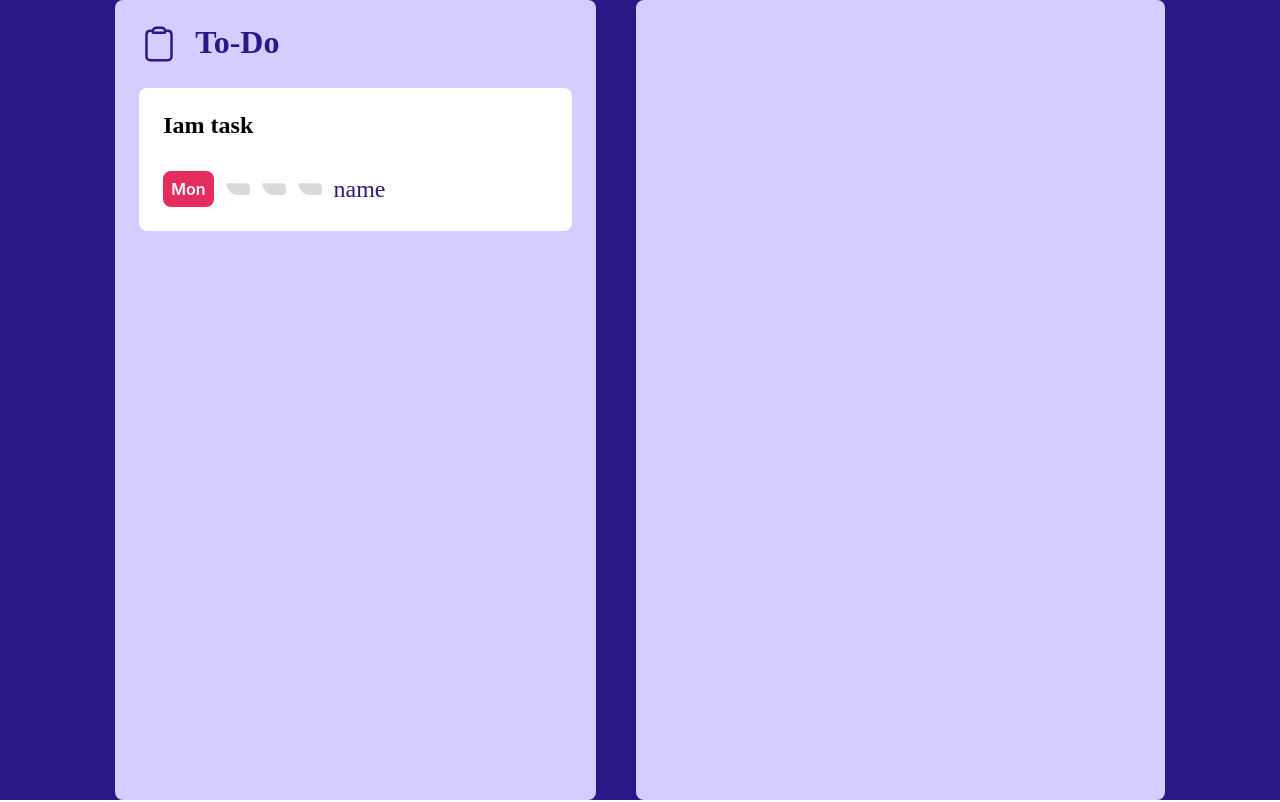
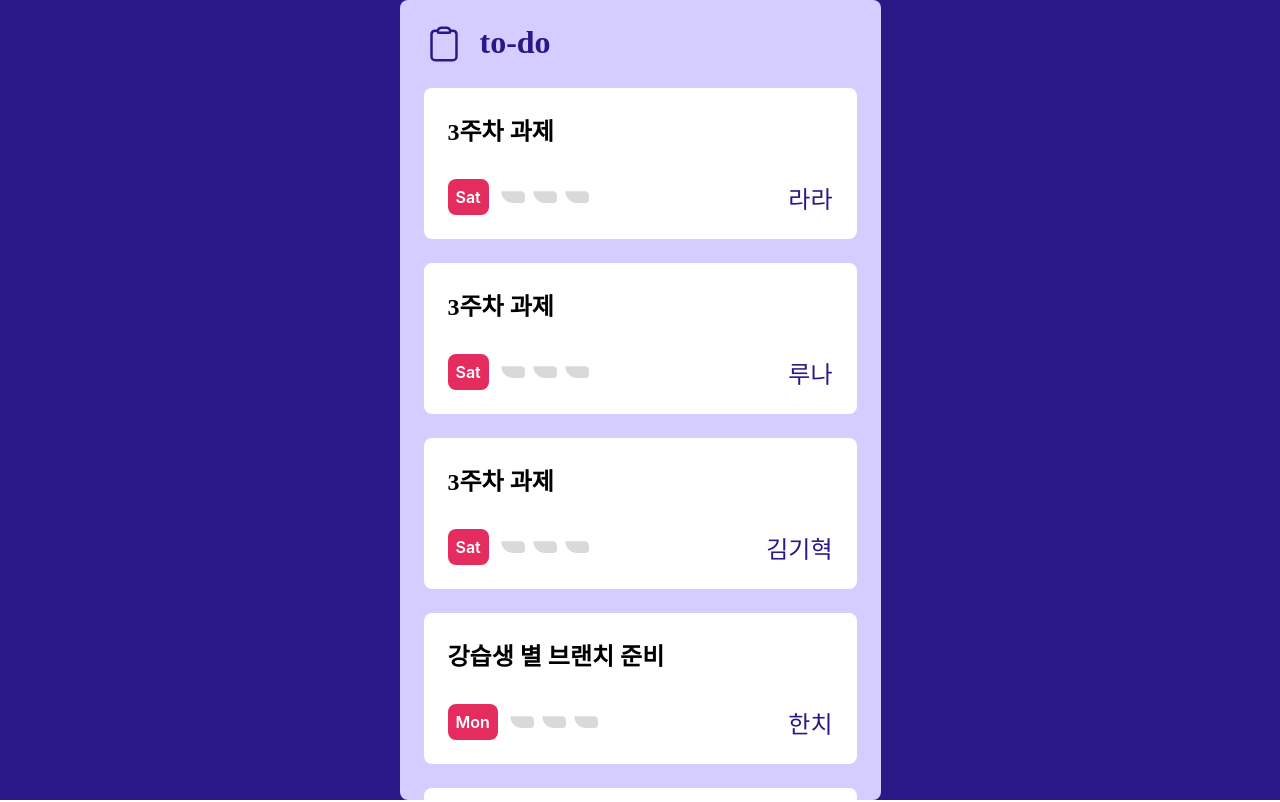
Before and after one commit to lindychi/frontend-bootcamp, a React (Create React App) app: page / in a window 1280 px wide. Shown: the top 802 px of the page. Built offline with nearby package versions, Linux system fonts and the light colour scheme.

Commit message:
.map함수

```diff
--- a/src/App.tsx
+++ b/src/App.tsx
@@ -6,84 +6,9 @@ import "./styles.css";  // styles.css 파일 불러온다
 
 
 
+function App() {
 
-function App() {
-  const todoDate=[
-    {
-      progress: "DONE",
-      title: "3주차 과제 노티하기",
-      level: 2,
-      priority: "medium",
-      dueDate: "Tue",
-      author: "한치",
-    },
-    {
-      progress: "TODO",
-      title: "3주차 과제",
-      level: 3,
-      priority: "high",
-      dueDate: "Sat",
-      author: "라라",
-    },
-    {
-      progress: "TODO",
-      title: "3주차 과제",
-      level: 3,
-      priority: "high",
-      dueDate: "Sat",
-      author: "루나",
-    },
-    {
-      progress: "TODO",
-      title: "3주차 과제",
-      level: 3,
-      priority: "high",
-      dueDate: "Sat",
-      author: "김기혁",
-    },
-    {
-      progress: "DONE",
-      title: "투두 데이터 준비",
-      level: 1,
-      priority: "high",
-      dueDate: "Mon",
-      author: "한치",
-    },
-    {
-      progress: "DONE",
-      title: "샘플 사이트 작성",
-      level: 3,
-      priority: "high",
-      dueDate: "Mon",
-      author: "한치",
-    },
-    {
-      progress: "TODO",
-      title: "강습생 별 브랜치 준비",
-      level: 2,
-      priority: "high",
-      dueDate: "Mon",
-      author: "한치",
-    },
-    {
-      progress: "TODO",
-      title: "피그마 개발자 모드 가이드",
-      level: 1,
-      priority: "medium",
-      dueDate: "Mon",
-      author: "한치",
-    },
-    {
-      progress: "TODO",
-      title: "VSCODE 새로고침 하는 법 가이드",
-      level: 1,
-      priority: "low",
-      dueDate: "Sat",
-      author: "한치",
-    },
-  ]
-
-// TODO 상태인 항목들만 필터링
+  // TODO 상태인 항목들만 필터링
   const todoList = todoData.filter((item) => item.progress === "TODO");
   const doneList = todoData.filter((item) => item.progress === "DONE");
 
@@ -95,53 +20,43 @@ function App() {
     </div>
   );
 
-  // TODO 리스트를 렌더링하는 React 컴포넌트
-// const TodoList = () => {
-//   return (
-//     <div>
-//       <h2>TODO List</h2>
-//       <ul>
-//         {todoList.map((todoItem, index) => (
-//           <li key={index}>{todoItem.title}</li>
-//         ))}
-//       </ul>
-//     </div>
-//   );
-// };
+
+
+  return (
+    <div className="FRAME flex justify-center gap-10 bg-blue-800">
+      <div className="w-[481px] h-screen bg-blue-100 rounded-lg p-6">
+        <div className="To-Do flex justify-auto">
+          <div className="pr-4"><TodoIcon /></div>
+          <div className="styled-head">to-do</div>
+        </div>
+
+
+          {todoList.map((item, index)=>
+            <div key={index} className="Task p-6 bg-white rounded-lg mt-6 mb-6">
+              <div className="frame1 styled-title pb-8">{item.title}</div>
+              <div className="frame2-1 flex w=[156px] space-x-3 items-center ">
+                  <div className="bg-[#E42C5F] styled-Date p-2 rounded-lg">{item.dueDate}</div>
+                  <div className="frame2-2 flex gap-2">
+                    <div className="Priority"><MySVGIcon /></div>
+                    <div className="Priority"><MySVGIcon /></div>
+                    <div className="Priority"><MySVGIcon /></div>
+              </div>
+                  <div className="frame2-3 styled-name w-[291.5px] ">
+                  <div className="text-right">{item.author}</div>
+                </div>
+              </div>
+            </div>
+          )}
+      </div>
+    </div>
 
 
 
 
 
 
-
-  return (
-    <div className="FRAME flex justify-center gap-10 bg-blue-800">
-      <div className="w-[481px] h-screen bg-blue-100 rounded-lg p-6">
-        <div className="To-Do flex justify-auto mb-6">
-          <div className="pr-4"><TodoIcon /></div>
-          <div className="styled-head">To-Do</div>
-        </div>
-        <div className="Task p-6 bg-white rounded-lg">
-          <div className="frame1 styled-title pb-8">Iam task</div>
-          <div className="frame2 flex justify-start w=[156px] space-x-3 items-center">
-            <div className="bg-[#E42C5F] styled-Date p-2 rounded-lg">Mon</div>
-            <div className="Priority"><MySVGIcon /></div>
-            <div className="Priority"><MySVGIcon /></div>
-            <div className="Priority"><MySVGIcon /></div>
-            <div className="frame3 styled-name justify-end">name</div>
-          </div>
-
-
-        </div>
-      </div>
-
-      <div className="w-[528.5px] h-screen bg-blue-100 rounded-lg"></div>
-    </div>
-
-
   );
-}
+};
 
 export const TodoIcon = () => {
   return (
```
